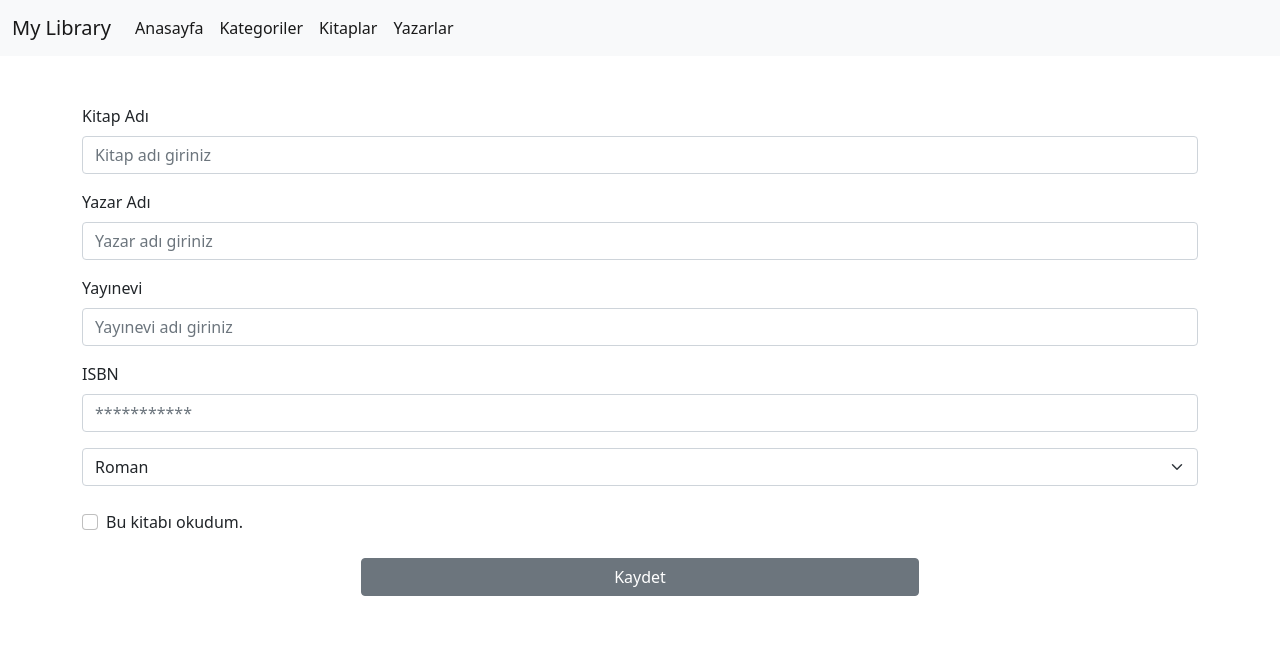
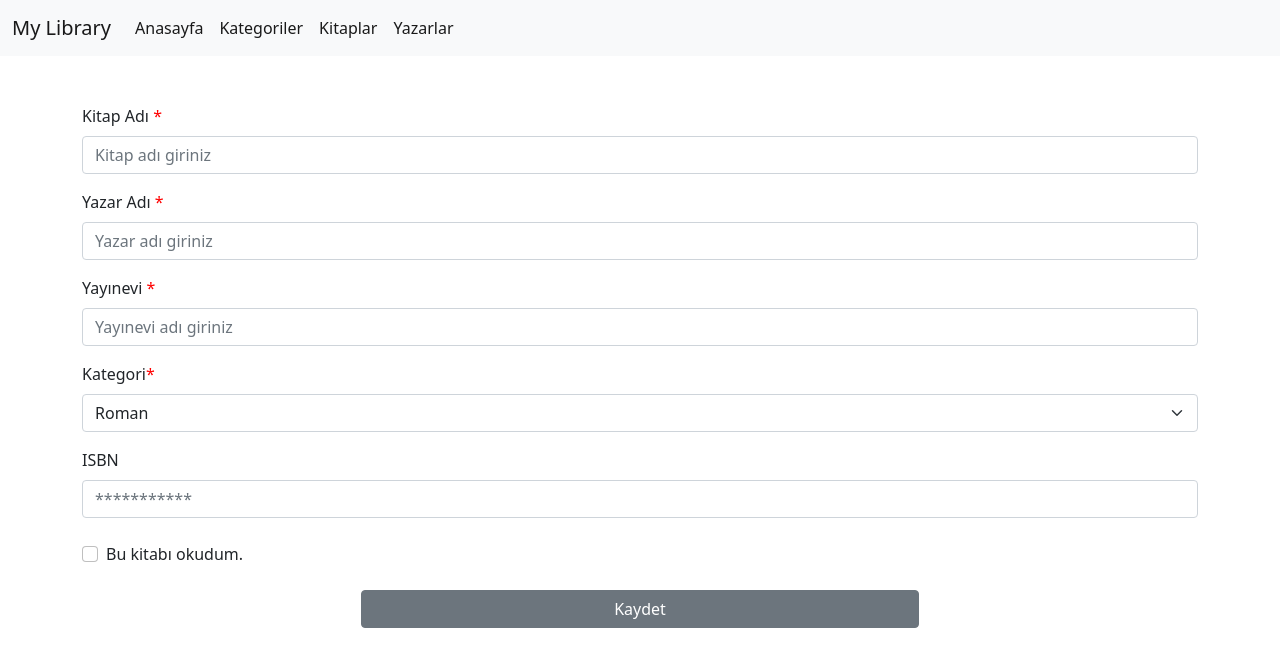
Before and after one commit to veliburhan/library-redux-Library, a React (Create React App) app: page /add-book in a window 1280 px wide. Shown: the top 666 px of the page. Built offline with nearby package versions, Linux system fonts and the light colour scheme; data requests are answered from the project's data file.

Commit message:
Kitap ekleme tamamlandı

```diff
--- a/db.json
+++ b/db.json
@@ -1,46 +1,63 @@
-{"books":[
+{
+  "books": [
     {
-        "id":"1",
-        "title":"Hayvan Çiftliği",
-        "author":"George Orwell",
-        "isbn":"11112222333344445555",
-        "publisher":"Özgür Yayınları",
-        "categoryId":"1",
-        "isRead":"false"
+      "id": "1683057740428",
+      "title": "Hayvan Çiftliği",
+      "author": "George Orwell",
+      "isbn": "11112222333344445555",
+      "publisher": "Özgür Yayınları",
+      "categoryId": "1",
+      "isRead": "false"
     },
     {
-        "id":"2",
-        "title":"Şeker Portakalı",
-        "author":"Jose Mauro de Vasconcelos",
-        "isbn":"22223333444455556666",
-        "publisher":"Can Yayınları",
-        "categoryId":"2",
-        "isRead":"false"
+      "id": "1683077710428",
+      "title": "Şeker Portakalı",
+      "author": "Jose Mauro de Vasconcelos",
+      "isbn": "22223333444455556666",
+      "publisher": "Can Yayınları",
+      "categoryId": "2",
+      "isRead": "false"
     },
     {
-        "id":"3",
-        "title":"Dedemin Bakkalı",
-        "author":"Şermin Yaşar",
-        "isbn":"133334444555566667777",
-        "publisher":"Timaş Yayınları",
-        "categoryId":"3",
-        "isRead":"false"
-    }
-],
-
-"categories":[
-    {
-        "id":"1",
-        "name":"Roman"
+      "id": "1683057710828",
+      "title": "Dedemin Bakkalı",
+      "author": "Şermin Yaşar",
+      "isbn": "133334444555566667777",
+      "publisher": "Timaş Yayınları",
+      "categoryId": "3",
+      "isRead": "false"
     },
     {
-        "id":"2",
-        "name":"Hikaye"
+      "id": "1683057710428",
+      "title": "Tembel Çocuğun Haylaz Treni",
+      "author": "Andry Flor",
+      "isbn": "54646546464",
+      "publisher": "Bilgi",
+      "categoryId": "1",
+      "isRead": false
     },
     {
-        "id":"3",
-        "name":"Deneme"
+      "id": "1683058879970",
+      "title": "Neden İnsanları Dış Görünüşüne Göre Yargılarız",
+      "author": "Edward Dutton",
+      "isbn": "97885824552",
+      "publisher": "Liberus",
+      "categoryId": "3",
+      "isRead": false
     }
-]
-
+  ],
+  "categories": [
+    {
+      "id": "1",
+      "name": "Roman"
+    },
+    {
+      "id": "2",
+      "name": "Hikaye"
+    },
+    {
+      "id": "3",
+      "name": "Deneme"
+    }
+  ]
 }
--- /dev/null
+++ b/src/api/api.js
@@ -0,0 +1,7 @@
+import axios from "axios";
+
+const api=axios.create({
+    baseURL:'http://localhost:3333'
+})
+
+export default api
--- /dev/null
+++ b/src/api/urls.js
@@ -0,0 +1,6 @@
+const urls={
+    books:"/books",
+    categories:"/categories"
+}
+
+export default urls
--- a/src/components/AddBookForm.js
+++ b/src/components/AddBookForm.js
@@ -1,40 +1,80 @@
-import React from "react"
+import React , {useState} from "react"
 
-import { useSelector } from "react-redux"
+import { useSelector ,useDispatch} from "react-redux"
+import api from "../api/api"
+import urls from "../api/urls"
+import actionTypes from "../redux/action/actionTypes"
+import {useNavigate} from "react-router-dom"
 
 const AddBookForm = () => {
+    const dispatch=useDispatch()
+    const navigate=useNavigate()
     const { categoriesState } = useSelector(state => state)
+    const [form,setForm] = useState({
+        id:String(new Date().getTime()),
+        title: "",
+        author:"",
+        isbn: "",
+        publisher: "",
+        categoryId: categoriesState.categories[0].id,
+        isRead:false
+    });
+
+    const handleSubmit=(event)=>{
+        event.preventDefault()
+        /* VALİDATİON */if(!form.title || !form.author || !form.publisher || !form.categoryId){
+            alert("Kitap adı, Yazar adı, Yayınevi adı ve Kategori alanları doldurulmalıdır.")
+            return
+        }
+        api.post(urls.books,form)
+        .then(res=>{
+            dispatch({type:actionTypes.bookTypes.ADD_BOOK,payload:form})
+            navigate("/")
+        })
+        .catch(err=>{})
+
+    }
 
 
     return (
         <div className="container my-5">
-            <form>
+            <form onSubmit={handleSubmit}>
                 <div className="mb-3">
                     <label htmlFor="title"
-                        className="form-label">Kitap Adı</label>
+                        className="form-label">Kitap Adı <span style={{color:"red"}}>*</span></label>
                     <input
                         type="text"
                         className="form-control"
                         id="title"
-                        placeholder="Kitap adı giriniz" />
+                        placeholder="Kitap adı giriniz"
+                        value={form.title}
+                        onChange={(event)=> setForm({...form,title:event.target.value})}
+                        />
+
                 </div>
 
                 <div className="mb-3">
-                    <label htmlFor="author" className="form-label">Yazar Adı</label>
-                    <input type="text" className="form-control" id="author" placeholder="Yazar adı giriniz" />
+                    <label htmlFor="author" className="form-label">Yazar Adı <span style={{color:"red"}}>*</span></label>
+                    <input type="text" className="form-control" id="author" placeholder="Yazar adı giriniz"
+                    value={form.author}
+                    onChange={(event)=> setForm({...form,author:event.target.value})}
+                    />
                 </div>
 
                 <div className="mb-3">
-                    <label htmlFor="publisher" className="form-label">Yayınevi</label>
-                    <input type="text" className="form-control" id="publisher" placeholder="Yayınevi adı giriniz" />
+                    <label htmlFor="publisher" className="form-label">Yayınevi <span style={{color:"red"}}>*</span></label>
+                    <input type="text" className="form-control" id="publisher" placeholder="Yayınevi adı giriniz"
+                    value={form.publisher}
+                    onChange={(event)=> setForm({...form,publisher:event.target.value})}
+                    />
                 </div>
 
-                <div className="mb-3">
-                    <label htmlFor="isbn" className="form-label">ISBN</label>
-                    <input type="number" className="form-control" id="isbn" placeholder="***********" />
-                </div>
 
-                <select className="form-select" aria-label="Default select example">
+                <label htmlFor="select1" className="form-label">Kategori<span style={{color:"red"}}>*</span></label>
+                <select className="form-select" aria-label="select1" id="select1"
+                        value={form.categoryId}
+                        onChange={(event)=> setForm({...form,categoryId:event.target.value})}
+                        >
 
                     {
                         categoriesState.categories.map(item => (
@@ -43,8 +83,25 @@ const AddBookForm = () => {
                     }
                 </select>
 
-                <div class="form-check my-4" >
-                    <input className="form-check-input" type="checkbox" value="" id="isRead" />
+                <div className="mb-3 my-3">
+                    <label htmlFor="isbn" className="form-label">ISBN <span style={{color:"red"}}></span></label>
+                    <input type="number" className="form-control" id="isbn" placeholder="***********"
+                    value={form.isbn}
+                    onChange={(event)=> {
+                        if (event.target.value.length<=11){
+                            setForm({...form,isbn:event.target.value})
+                        }
+                    }
+                    }
+                    />
+                </div>
+
+
+                <div className="form-check my-4" >
+                    <input className="form-check-input" type="checkbox"  id="isRead"
+                    value={form.isRead}
+                    onChange={()=> setForm({...form,isRead:!form.isRead})}
+                    />
                     <label className="form-check-label" htmlFor="isRead">
                         Bu kitabı okudum.
                     </label>
--- a/src/components/ListBooks.js
+++ b/src/components/ListBooks.js
@@ -23,7 +23,8 @@ const ListBooks = () => {
                 </thead>
                 <tbody>
                     {booksState.books.map((book,index)=> {
-                    const myCategory=categoriesState.categories.find(item=>item.id === book.id)
+                    const myCategory=categoriesState.categories.find(item=>item.id === book.categoryId)
+
                     return(
                         <tr key={book.id} className="position-relative">
                         <td>
--- a/src/redux/action/actionTypes.js
+++ b/src/redux/action/actionTypes.js
@@ -2,7 +2,8 @@ const actionTypes={
     bookTypes:{
         FETCH_BOOKS_START:"FETC_BOOK_START",
         FETCH_BOOKS_SUCCESS:"FETCH_BOOKS_SUCCESS",
-        FETCH_BOOKS_FAIL:"FETCH_BOOKS_FAIL"
+        FETCH_BOOKS_FAIL:"FETCH_BOOKS_FAIL",
+        ADD_BOOK:"ADD_BOOK"
     },
     categoryTypes:{
         FETCH_CATEGORIES_START:"FETCH_CATEGORIES_START",
--- a/src/redux/reducers/booksReduser.js
+++ b/src/redux/reducers/booksReduser.js
@@ -33,6 +33,12 @@ const booksReducer=(state=intialState,action)=>{
                 error:action.payload
             }
 
+        case actionTypes.bookTypes.ADD_BOOK:
+            return{
+                ...state,
+                books:[...state.books,action.payload]
+            }
+
         default:
             return state
 
```
